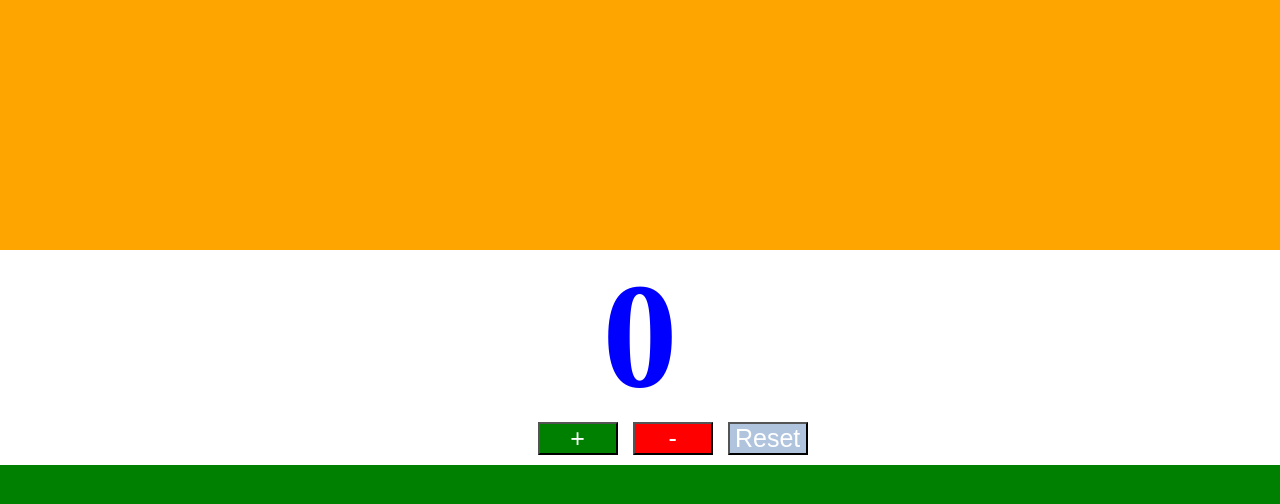
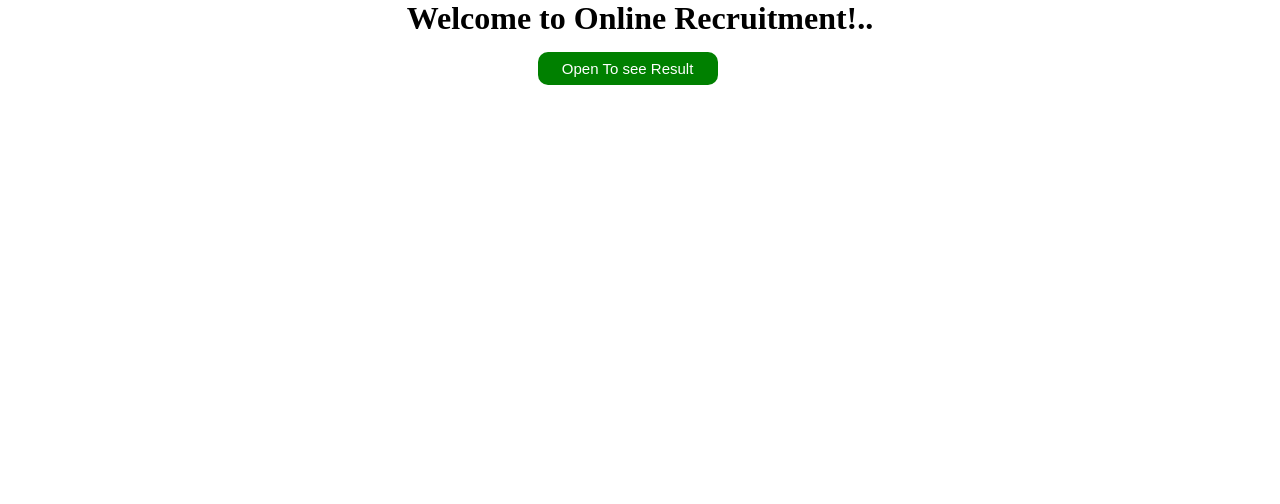
Before and after one commit to SRIKANTH-0001/react-vite, a React (Vite) app: page / in a window 1280 px wide. Shown: the top 504 px of the page. Built offline with nearby package versions, Linux system fonts and the light colour scheme.

Commit message:
React Portal Concepts

```diff
--- a/src/App.jsx
+++ b/src/App.jsx
@@ -1,36 +1,57 @@
-import { useState } from "react"
+import { useState } from "react";
+import { createPortal } from "react-dom";
 
-function Counter(){
-    const [count,setCount]=useState(0);
+function App(){
 
-    const incCounter=()=>{
-        setCount(count+1);
-    }
+    const [isOpen,setIsOpen]=useState(false);
 
-    const decCounter=()=>{
-        if(count>0){
-            setCount(count-1);
-        }
+    function Modal({isOpen,onClose,children}){
 
-    }
-    const resetCounter=()=>{
-        const res=0;
-        setCount(res);
+        if(!isOpen) return null;
+
+        return createPortal(
+            <>
+                <div style={{
+                    backgroundColor: 'rgba(0, 0, 0, 0.5)',
+                    top:"0",
+                    bottom:"0",
+                    right:"0",
+                    left:"0",
+                    position:"fixed",
+                    display:"flex",
+                    alignItems:"center",
+                    justifyContent:"center"
+                }}>
+
+                <div style={{
+                    backgroundColor:"white",
+                    padding:"20px",
+                    borderRadius:"10px",
+                    height:"150px",
+                }}>
+                    {children}
+                    <br />
+                    <button style={{backgroundColor:"green",color:"white",height:"33px",width:"80px",marginRight:"15px",marginLeft:"42%",fontSize:"25px",border:"2px",borderRadius:"10px"}} onClick={onClose}>Close</button>
+                </div>
+
+                </div>
+            </>,document.body
+        )
     }
 
     return(
         <>
-            <div style={{backgroundColor:"orange",height:"250px"}}></div>
-            <div style={{backgroundColor:"white"}}>
-                <h1 style={{textAlign:"center",color:"blue",fontSize:"150px"}}>{count}</h1>
+            <h1 style={{textAlign:"center"}}>Welcome to Online Recruitment!..</h1>
+            <button style={{backgroundColor:"green",color:"white",height:"33px",width:"180px",marginRight:"15px",marginTop:"15px",marginLeft:"42%",fontSize:"15px",border:"2px",borderRadius:"10px"}} onClick={()=>setIsOpen(true)}>Open To see Result</button>
 
-                <button style={{backgroundColor:"green",color:"white",height:"33px",width:"80px",marginRight:"15px",marginLeft:"42%",fontSize:"25px"}} onClick={()=>incCounter()}>+</button>
-                <button style={{backgroundColor:"red",color:"white",height:"33px",width:"80px",marginRight:"15px",fontSize:"25px"}} onClick={()=>decCounter()}>-</button>
-                <button style={{backgroundColor:"lightsteelblue",color:"white",height:"33px",width:"80px",marginRight:"10px",fontSize:"25px"}} onClick={()=>resetCounter()}>Reset</button>
-            </div>
-            <div style={{backgroundColor:"green",height:"500vh",marginTop:"10px"}}></div>
+
+            <Modal isOpen={isOpen} onClose={()=>setIsOpen(false)}>
+                <h1>You have Opened the Modal!</h1>
+                <br />
+                <p>Congrats!You have Selected in Interview and We'll let you know about Joining Date!...</p>
+            </Modal>
         </>
     )
 }
 
-export default Counter
+export default App;
```
